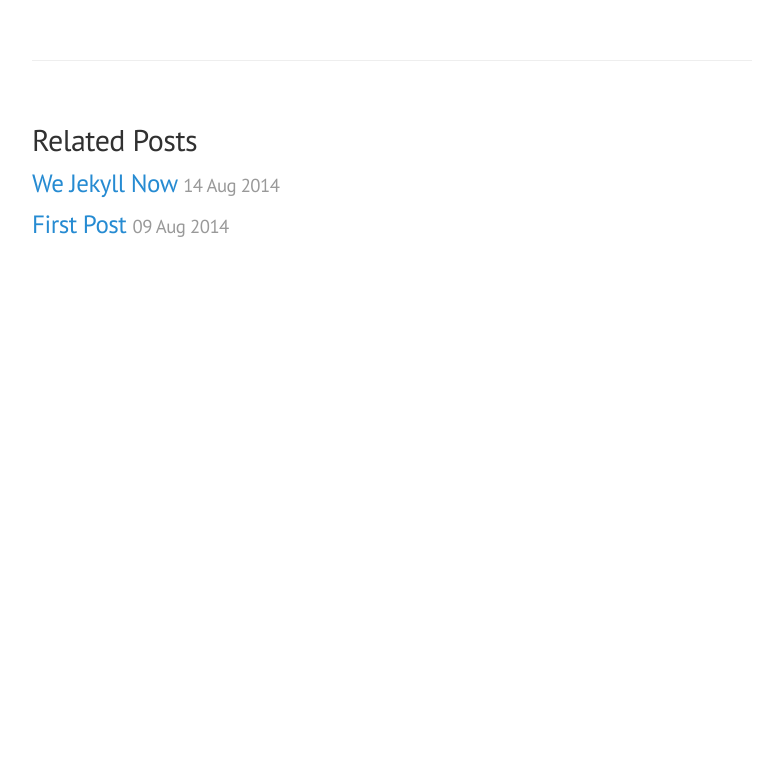
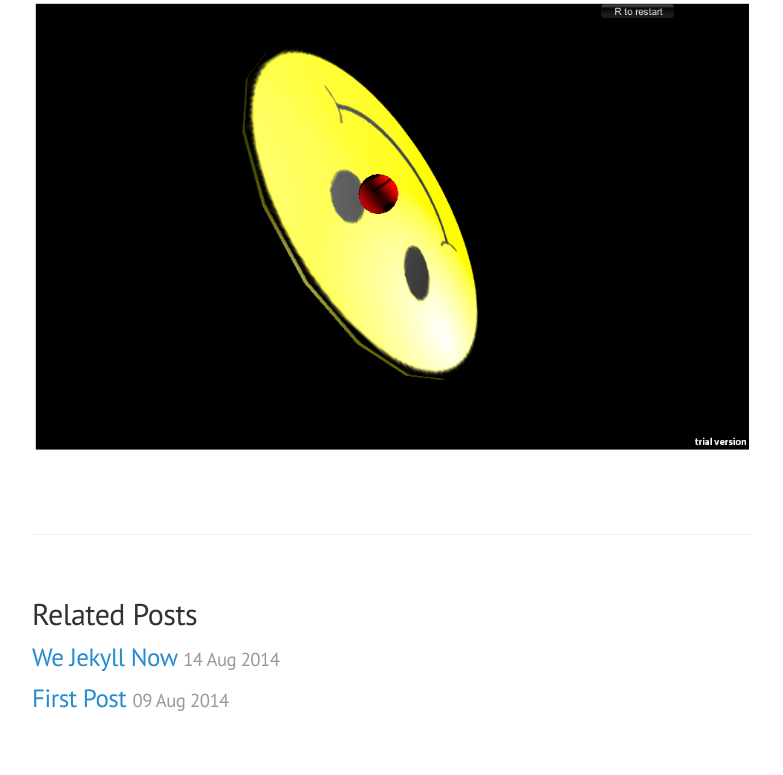
Before and after one commit to apiotrow/apiotrow.github.io, a Jekyll site: the page built from _posts/2014-08-19-Gravity-and-Balance.md, in a window 1280 px wide. Shown: the part 1994-2769 px from the top of the page, without its empty margins (248-1031 px from the left). Built offline with Jekyll 4.4.1, drawn with Linux system fonts in a browser that asks for light colours; Markdown is read by kramdown in place of the engine named in the settings; before the commit the page ends 2295 px from its top, so only the background shows below that.

Commit message:
Update 2014-08-19-Gravity-and-Balance.md

```diff
--- a/_posts/2014-08-19-Gravity-and-Balance.md
+++ b/_posts/2014-08-19-Gravity-and-Balance.md
@@ -32,3 +32,5 @@ if (zdiff < 0) {
 This method I consider a bit amateurish. I'm just testing the ball's position relative to the center of the plate. If it's off to one side, the plate tilts. How quickly it tilts depends on the ball's distance from the center. As the ball nears the edge, the plate will begin tilting faster. The downside of this method is the plate gets jittery at extreme tilts, most likely because I'm tilting on two axes at once. I tried the pro method of determining the needed axis of tiltage by calculating a vector off of the ball. The vector worked, but the tilt didn't. Fucking quaternions.
 
 ![balance]({{ site.url }}/assets/2014-08-19/balancesc.png)![link]({{ site.url }}https://rawgit.com/apiotrow/UnityExperiments/master/balance/balance.html)
+
+<a href="https://rawgit.com/apiotrow/UnityExperiments/master/balance/balance.html"><img src="/assets/2014-08-19/balancesc.png">
```
